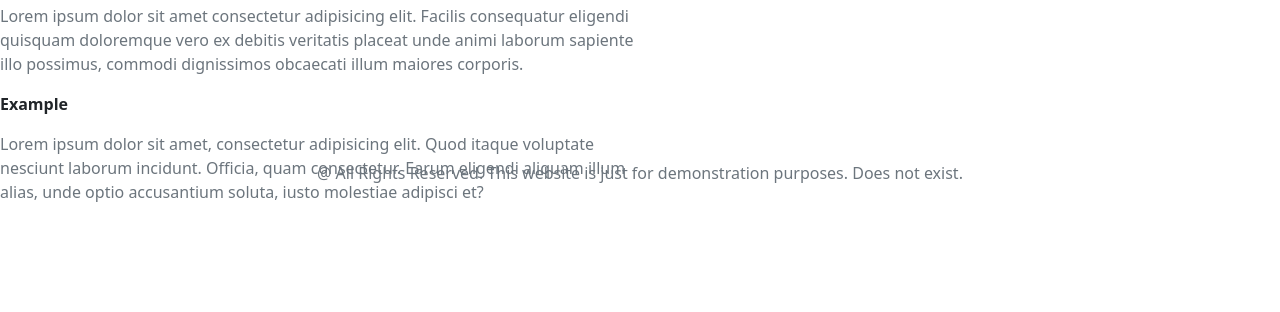
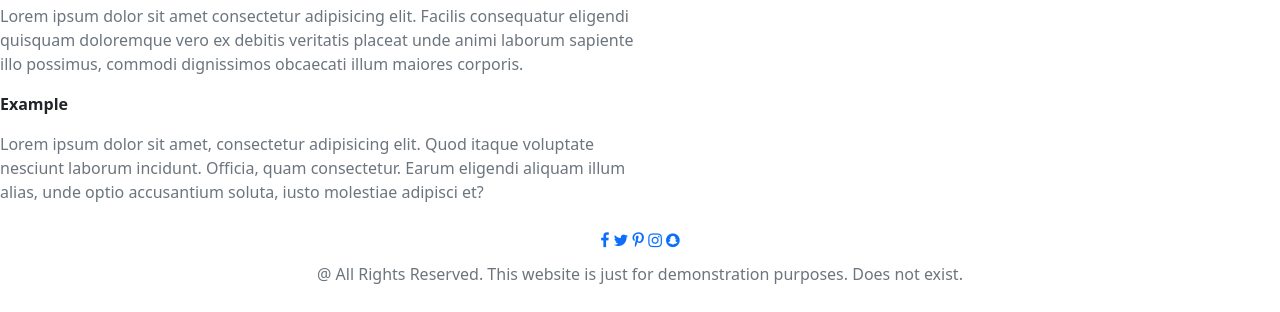
Before and after one commit to NIASKAA/Ramen-Shop, a plain HTML site: page index.html in a window 1280 px wide. Shown: the part 589-901 px from the top of the page. Before the commit the page ends 817 px from the top, so only its background shows below. Drawn offline with nearby package versions, Linux system fonts and the light colour scheme.

Commit message:
added bottom social buttons

```diff
--- a/assets/css/style.css
+++ b/assets/css/style.css
@@ -33,6 +33,7 @@
     width: 30%;
     height: 80%;
 }
+
 .disclaimer{
     padding: 10px;
     color: white;
--- a/index.html
+++ b/index.html
@@ -8,8 +8,7 @@
         <link rel="stylesheet" href="assets/css/style.css"/>
         <link href="https://cdn.jsdelivr.net/npm/bootstrap@5.0.0-beta3/dist/css/bootstrap.min.css" rel="stylesheet"
         integrity="sha384-eOJMYsd53ii+scO/bJGFsiCZc+5NDVN2yr8+0RDqr0Ql0h+rP48ckxlpbzKgwra6" crossorigin="anonymous">
-        <link rel="stylesheet" href="https://unpkg.com/swiper/swiper-bundle.css"/>
-        <link rel="stylesheet" href="https://unpkg.com/swiper/swiper-bundle.min.css"/>
+        <link rel="stylesheet" href="https://maxcdn.bootstrapcdn.com/font-awesome/4.7.0/css/font-awesome.min.css">
         <link rel="stylesheet" href="assets/css/style.css">
     </head>
 
@@ -56,7 +55,12 @@
             </p>
           </div>
 
-          <footer class="page-footer fixed-bottom text-center">
+          <footer class="page-footer text-center">
+            <a href="#" class="nav-item"><i class="fa fa-facebook"></i></a>
+            <a href="#" class="nav-item"><i class="fa fa-twitter"></i></a>
+            <a href="#" class="nav-item"><i class="fa fa-pinterest-p"></i></a>
+            <a href="#" class="nav-item"><i class="fa fa-instagram"></i></a>
+            <a href="#" class="nav-item"><i class="fa fa-snapchat"></i></a>
             <div class="disclaimer">
               <p class="text-muted">
                 @ All Rights Reserved. This website is just for demonstration purposes. Does not exist.
```
Also changed, not shown: menu.html (+5 -0 lines).
